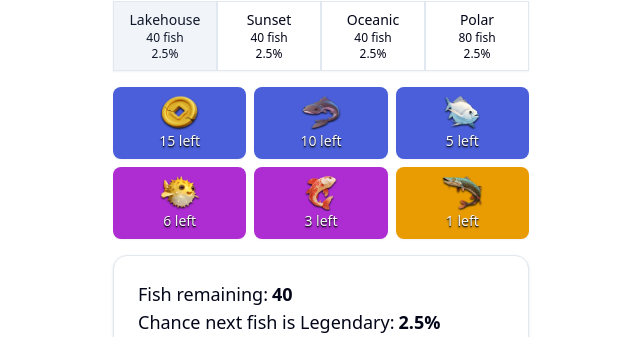
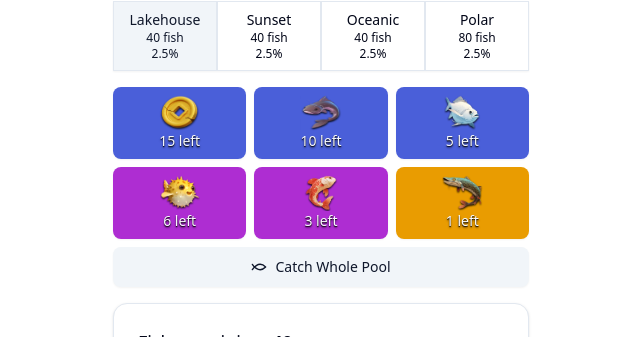
Before and after one commit to ksun4176/archero2-fish-companion, a Next.js app: page / in a window 1280 px wide. Shown: the part 119-456 px from the top of the page, without its empty margins (319-959 px from the left). Built offline with nearby package versions, Linux system fonts and the light colour scheme.

Commit message:
Add catch whole pool button

```diff
--- a/app/page.tsx
+++ b/app/page.tsx
@@ -1,7 +1,7 @@
 "use client"
 
 import React, { useState, useEffect } from 'react';
-import { Info, Undo2, Scissors, X, Fish } from 'lucide-react';
+import { Info, Undo2, Scissors, X, Fish, FishSymbol } from 'lucide-react';
 import { Button } from '@/components/ui/button';
 import { Card, CardContent } from '@/components/ui/card';
 import { ToggleGroup, ToggleGroupItem } from '@/components/ui/toggle-group';
@@ -70,7 +70,7 @@ type TotalData = {
   fishCounts: ReturnType<typeof getFishCounts>,
 }
 type LakeData = TotalData & {
-  actionStack: FishType[],
+  actionStack: (FishType | "ALL")[],
 }
 
 type StoredState = {
@@ -249,9 +249,36 @@ export default function Home() {
     }
   };
 
+  const catchWholePool = () => {
+    currentActionStack.push('ALL');
+    updateLakeData(currentLake, {
+      fishCounts: getBlankCounts(),
+      actionStack: [...currentActionStack]
+    });
+    addWholePoolToTotalCount();
+  };
+
+  const addWholePoolToTotalCount = (undo?: boolean) => {
+    const fishCounts = getFishCounts(currentLake);
+    Object.keys(fishCounts).forEach(key => {
+      const fishType = key as FishType;
+      fishCounts[fishType] = totalData[currentLake].fishCounts[fishType] + (fishCounts[fishType] * (undo ? -1 : 1));
+    })
+    setTotalData(prev => ({
+      ...prev,
+      [currentLake]: {
+        fishCounts
+      }
+    }));
+  }
+
   const undoLastAction = () => {
     const lastType = currentActionStack.pop();
-    if (lastType) {
+    if (lastType === "ALL") {
+      refillCurrentLake();
+      addWholePoolToTotalCount(true)
+    }
+    else if (lastType) {
       const newCounts = {
         ...currentFishCounts,
         [lastType]: currentFishCounts[lastType] + 1
@@ -353,7 +380,8 @@ export default function Home() {
         </ToggleGroup>
       </div>
 
-       <div className='grid grid-cols-3 gap-2 mb-4'>
+      <div className='flex flex-col gap-2 mb-4'>
+        <div className='grid grid-cols-3 gap-2'>
           {Object.values(FishType).map(type => (
             <Button
               key={type}
@@ -364,7 +392,7 @@ export default function Home() {
             >
               <div className='flex flex-col'>
                 <img
-                className="h-9 aspect-auto"
+                  className="h-9"
                   src={`${getFishImgSrc(currentLake, type)}`}
                   alt={`${currentLake} ${type} fish`}
                 />
@@ -372,6 +400,17 @@ export default function Home() {
               </div>
             </Button>
           ))}
+        </div>
+        <Button
+          onClick={catchWholePool}
+          disabled={currentActionStack.length > 0}
+          variant="secondary"
+          size="lg"
+          aria-label="Catch whole pool"
+        >
+          <FishSymbol size={14} />
+          Catch Whole Pool
+        </Button>
       </div>
 
       <Card className="mb-4">
```
Lines whose indentation alone changed are shown as unchanged.
